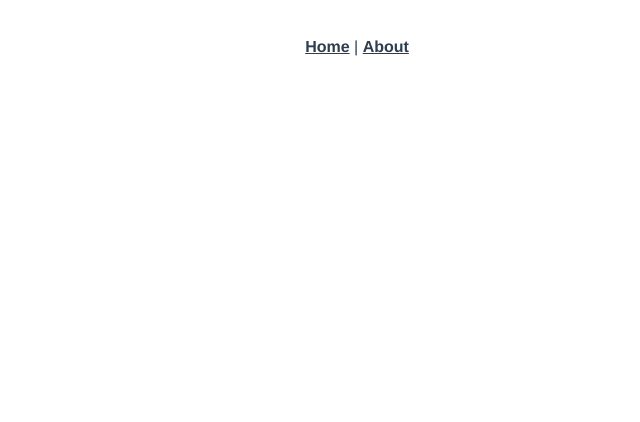
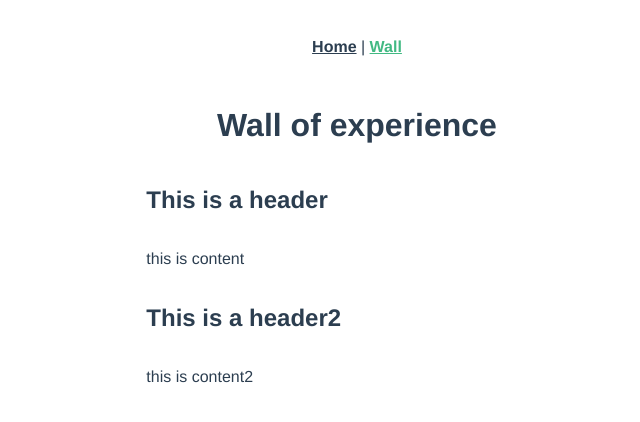
Before and after one commit to petterasla/asla, a Vue app in the folder asla/: page /#/wall in a window 1280 px wide. Shown: the top 422 px of the page, without its empty margins (283-923 px from the left). Built offline with nearby package versions, Linux system fonts and the light colour scheme.

Commit message:
Inital base for the wall post section

```diff
--- a/asla/src/App.vue
+++ b/asla/src/App.vue
@@ -2,7 +2,7 @@
   <div id="app">
     <div id="nav">
       <router-link to="/">Home</router-link> |
-      <router-link to="/about">About</router-link>
+      <router-link to="/wall">Wall</router-link>
     </div>
     <router-view />
   </div>
--- /dev/null
+++ b/asla/src/components/WallComponent.vue
@@ -0,0 +1,53 @@
+<template>
+    <div>
+        <div v-for="d in data" :key="d.id" >
+            <div class="row">
+                <div class="column"/>
+                <div class="column">
+                    <h2> {{d.header}} </h2>
+                    <p> {{d.content}} </p>
+                </div>
+                <div class="column" />
+            </div>
+        </div>
+    </div>
+</template>
+
+<script lang="ts">
+    import { Component, Prop, Vue } from "vue-property-decorator";
+
+    @Component
+    export default class WallComponent extends Vue {
+
+    data = [
+        {
+            "id": 1,
+            "header": "This is a header",
+            "content": "this is content"
+        },
+        {
+            "id": 2,
+            "header": "This is a header2",
+            "content": "this is content2"
+        }
+    ]
+}
+</script>
+
+<style scoped>
+.row {
+    display: flex;
+    flex-direction: row;
+    flex-wrap: wrap;
+    width: 100%;
+}
+
+.column {
+    display: flex;
+    flex-direction: column;
+    flex-basis: 100%;
+    flex: 1;
+    text-align: left;
+}
+
+</style>
--- a/asla/src/router/index.ts
+++ b/asla/src/router/index.ts
@@ -11,13 +11,13 @@ const routes: Array<RouteConfig> = [
     component: Home
   },
   {
-    path: "/about",
-    name: "About",
+    path: "/wall",
+    name: "Wall",
     // route level code-splitting
     // this generates a separate chunk (about.[hash].js) for this route
     // which is lazy-loaded when the route is visited.
     component: () =>
-      import(/* webpackChunkName: "about" */ "../views/About.vue")
+      import(/* webpackChunkName: "about" */ "../views/Wall.vue")
   }
 ];
 
--- a/asla/src/views/About.vue
+++ /dev/null
@@ -1,5 +0,0 @@
-<template>
-  <div class="about">
-    <h1>This is an about page</h1>
-  </div>
-</template>
--- /dev/null
+++ b/asla/src/views/Wall.vue
@@ -0,0 +1,23 @@
+<template>
+  <div class="wall">
+    <h1>Wall of experience</h1>
+    <WallComponent/>
+  </div>
+</template>
+
+<script>
+import WallComponent from "@/components/WallComponent.vue";
+
+export default {
+  components: {
+    WallComponent
+  }
+};
+
+</script>
+
+<style scoped>
+.wall {
+  text-align: center;
+}
+</style>
```
Also changed, not shown: asla/src/js/testdata.js (added, +7 -0 lines).
